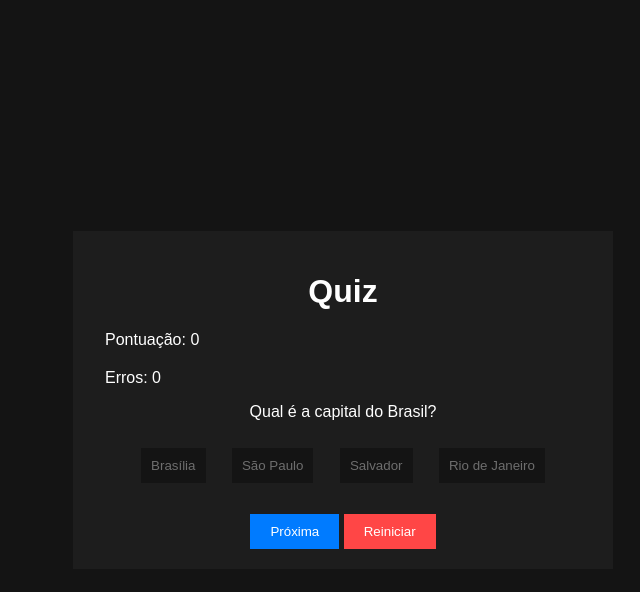
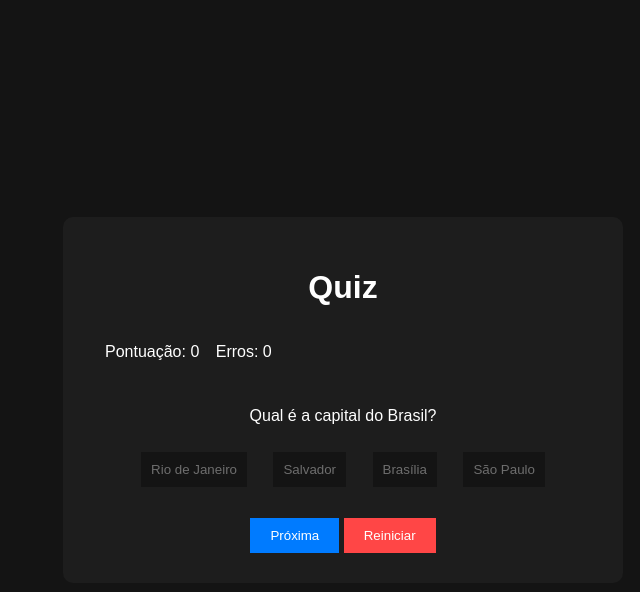
Before and after one commit to guihenriquelb/quiz, a plain HTML site: page index.html in a window 1280 px wide. Both pictures are taken after a click on the button "Reiniciar". Shown: the whole page, without its empty margins (297-937 px from the left). Drawn offline with Linux system fonts and the light colour scheme.

Commit message:
update layout and add restart button

```diff
--- a/css/styles.css
+++ b/css/styles.css
@@ -10,11 +10,16 @@ body {
     color: white;
 }
 
+.quiz-header {
+    text-align: left;
+}
+
 .quiz-container {
     text-align: center;
     box-sizing: 0px 0px 5px 2px rgba(0, 0, 0, 0.1);
-    padding: 20px;
+    padding: 30px;
     background-color: rgb(29, 29, 29);
+    border-radius: 10px;
     width: 500px;
 }
 
@@ -59,14 +64,16 @@ body {
 
 #restart:hover{
     cursor: pointer;
-    background-color: #af0000;
+    background-color: #700000;
     transition: 0.3s;
 }
 
 #score, #wrong {
-    display: flex;
-    flex-direction: row;
+    display: inline-block;
     margin-left: 12px;
     font-size: 1rem;
-    margin-top: 20px;
 }
+
+#question {
+    margin-top: 30px;
+}
--- a/index.html
+++ b/index.html
@@ -15,9 +15,14 @@
 <body>
     <div class="quiz-container">
         <h1>Quiz</h1>
-        <p id="score">Pontuação: 0</p>
-        <p id="wrong">Erros: 0</p>
+
+        <div class="quiz-header">
+            <p id="score">Pontuação: 0</p>
+            <p id="wrong">Erros: 0</p>
+        </div>
+
         <p id="question"></p>
+
 
         <div class="choices">
             <button id="choice1" class="choice"></button>
--- a/js/scripts.js
+++ b/js/scripts.js
@@ -46,6 +46,7 @@ const questions = [
 const questionElement = document.querySelector("#question")
 const choiceElements = document.querySelectorAll(".choice")
 const nextButton = document.querySelector("#next")
+const restartButton = document.querySelector("#restart")
 const scoreElement = document.querySelector("#score")
 const wrongElement = document.querySelector("#wrong")
 
@@ -125,6 +126,10 @@ nextButton.addEventListener("click", () => {
     }
 })
 
+restartButton.addEventListener("click", () => {
+  restartQuiz()
+})
+
 function restartQuiz() {
     currentQuestion = 0
     score = 0
```
